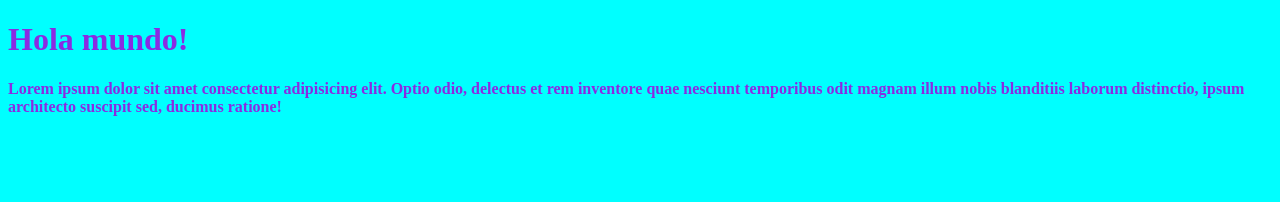
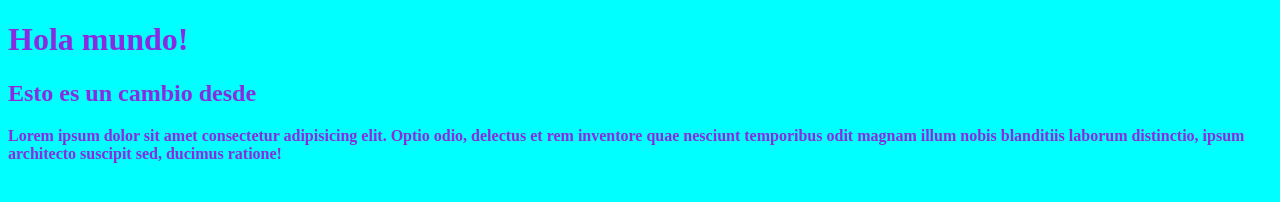
Before and after one commit to JuanDavidGanan/App-for-Contatcs, a plain HTML site: page index.html in a window 1280 px wide. Drawn offline with Linux system fonts and the light colour scheme.

Commit message:
Update index.html

```diff
--- a/index.html
+++ b/index.html
@@ -8,6 +8,7 @@
 </head>
 <body>
     <h1>Hola mundo!</h1>
+    <h2>Esto es un cambio desde </h2>
     <p>Lorem ipsum dolor sit amet consectetur adipisicing elit. Optio odio, delectus et rem inventore quae nesciunt temporibus odit magnam illum nobis blanditiis laborum distinctio, ipsum architecto suscipit sed, ducimus ratione!</p>
 </body>
 </html>
```
